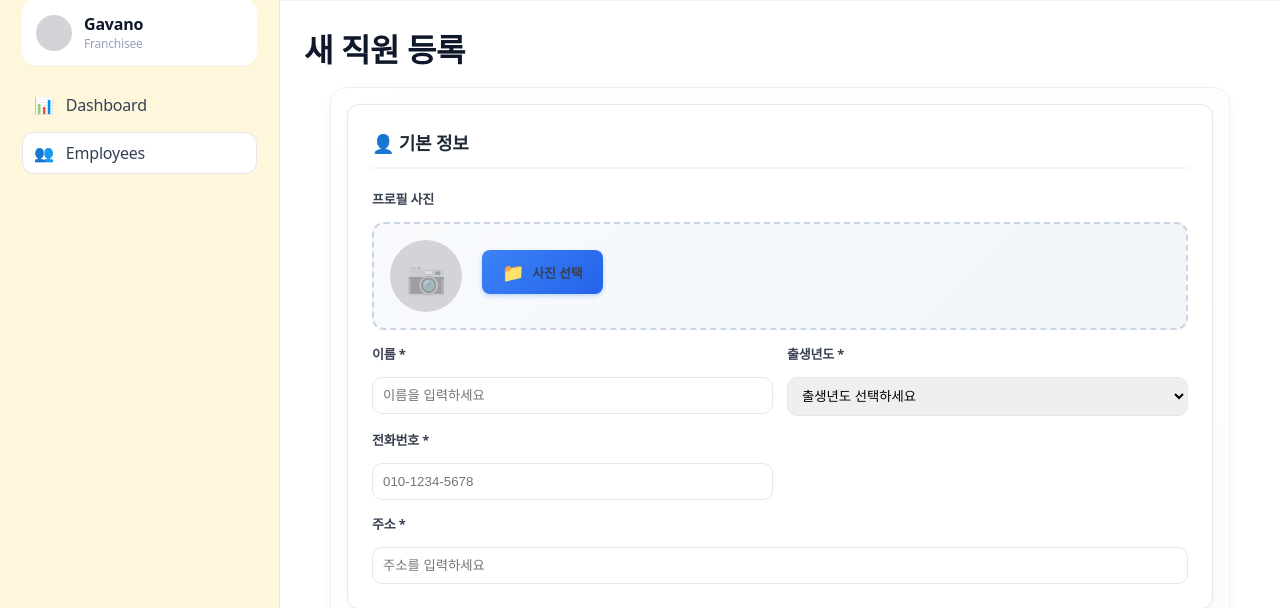
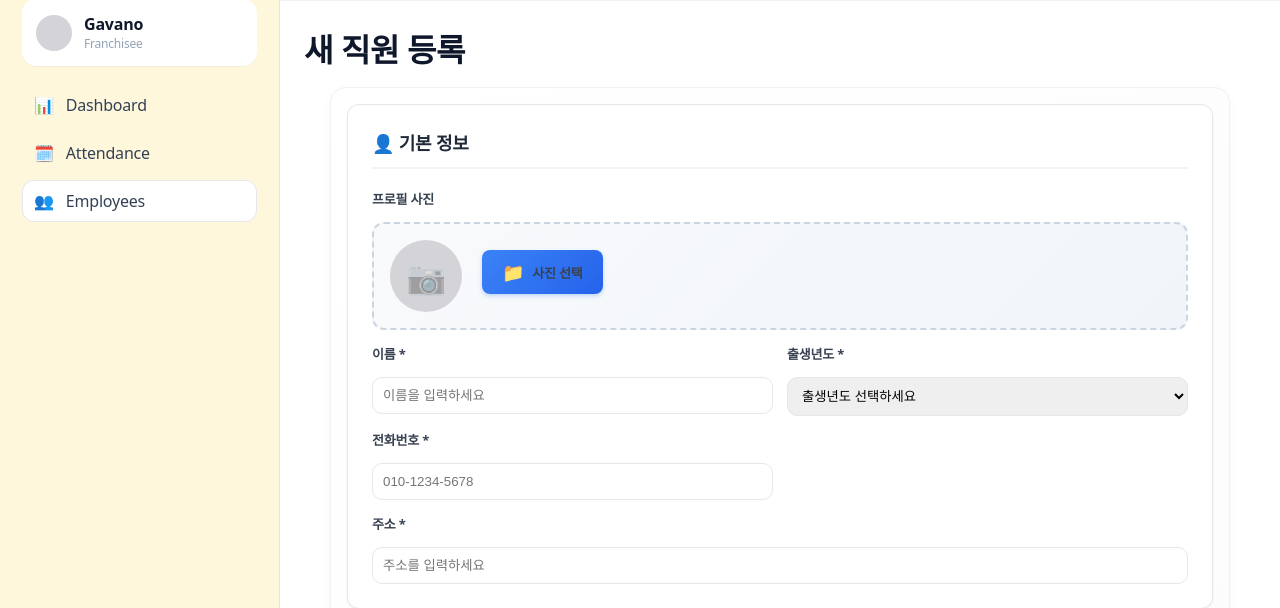
Before and after one commit to co-min/mega-project, a Django app: page /employees/form/ in a window 1280 px wide. Shown: the part 63-671 px from the top of the page. Run offline with Django 5.2, Linux system fonts and the light colour scheme; parts of the project's set-up code (start-up, migrations or seed data) failed here and were passed over; some web fonts are replaced.

Commit message:
restore template files from main

```diff
--- a/hr_project/templates/base.html
+++ b/hr_project/templates/base.html
@@ -25,11 +25,15 @@
 				</div>
 			</div>
 			<nav class="menu">
-				<a href="{% url 'employees:employees_list' %}" class="menu-item {% block nav_dashboard_active %}{% endblock %}">
+				<a href="{% url 'dashboard' %}" class="menu-item {% block nav_dashboard_active %}{% endblock %}">
 					<span class="icon">📊</span>
 					<span>Dashboard</span>
 				</a>
-				<a href="{% url 'employees:employees_list' %}" class="menu-item {% block nav_employees_active %}{% endblock %}">
+				<a href="{% url 'attendance' %}" class="menu-item {% block nav_attendance_active %}{% endblock %}">
+					<span class="icon">🗓️</span>
+					<span>Attendance</span>
+				</a>
+				<a href="{% url 'employees' %}" class="menu-item {% block nav_employees_active %}{% endblock %}">
 					<span class="icon">👥</span>
 					<span>Employees</span>
 				</a>
--- a/hr_project/templates/dashboard.html
+++ b/hr_project/templates/dashboard.html
@@ -1,6 +1,6 @@
 {% extends 'base.html' %}
 {% load humanize %}
-
+{% load dashboard_extras %}
 {% block title %}Dashboard · Mega Coffee HR{% endblock %}
 {% block nav_dashboard_active %}active{% endblock %}
 
@@ -213,7 +213,7 @@
       <h2>📅 오늘의 일정 추가</h2>
       <button class="close-btn" onclick="closeEventModal()">&times;</button>
     </div>
-    <form method="post" action="">
+    <form method="post" action="{% url 'dashboard' %}">
       {% csrf_token %}
       <input type="hidden" name="action" value="add_event">
 
--- a/hr_project/templates/employee_form.html
+++ b/hr_project/templates/employee_form.html
@@ -393,7 +393,7 @@
     </div>
   </div>
   <div class="form-actions">
-    <a href="{% url 'employees:employees_list' %}" class="btn">‹ 이전</a>
+    <a href="{% url 'employees' %}" class="btn">‹ 이전</a>
     <button class="btn primary" type="submit">{% if employee %}수정 완료{% else %}등록 완료{% endif %} ›</button>
   </div>
 </form>
```
Also changed, not shown: hr_project/templates/employees.html (+7 -7 lines).
